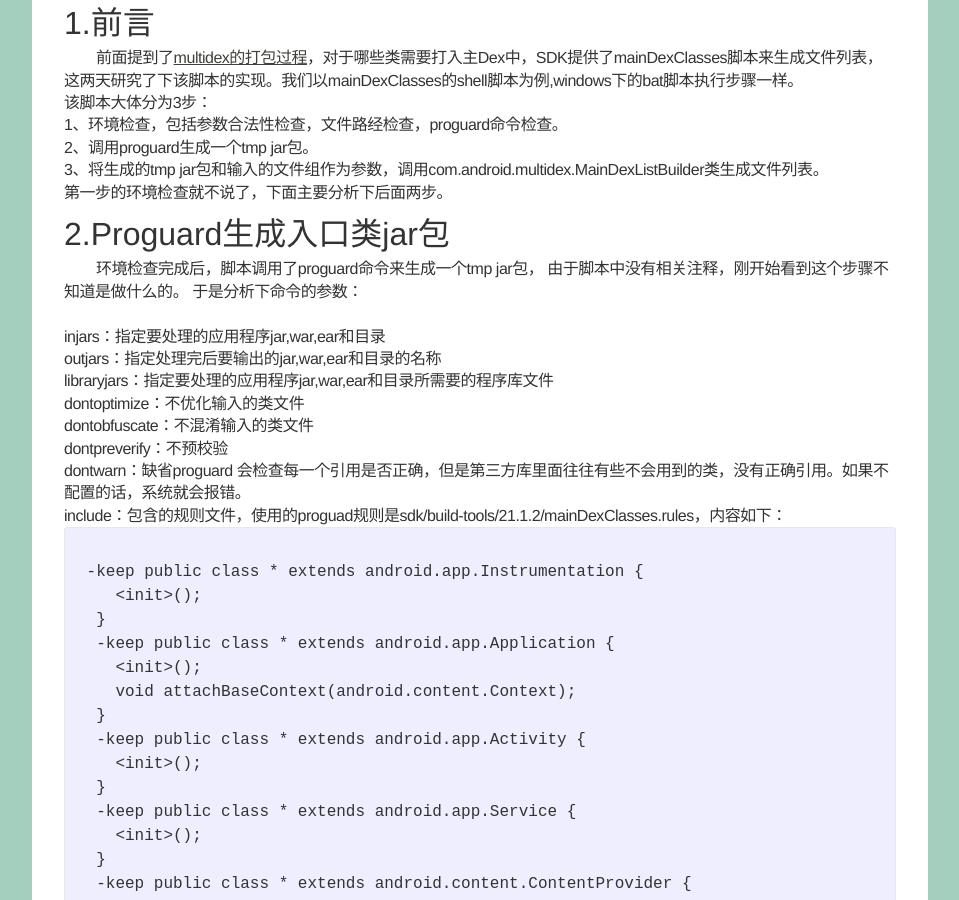
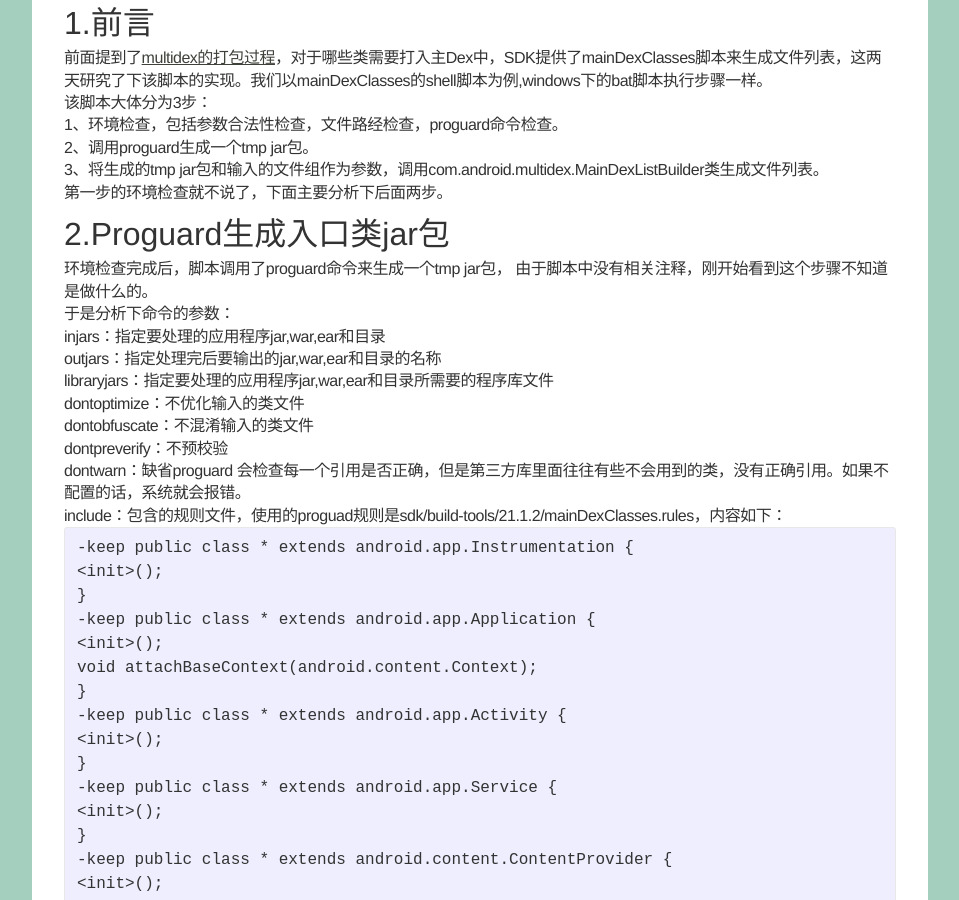
Before and after one commit to coolpers/coolpers.github.io, a Jekyll site: the page built from _posts/2015-04-23-mainDexClasses脚本分析.md, in a window 1280 px wide and 900 px high, scrolled down 332 px. Shown: the whole window, without its empty margins (160-1119 px from the left). Built offline with Jekyll 4.4.1, drawn with Linux system fonts in a browser that asks for light colours; part of the change alters nothing that is shown.

Commit message:
mainDexClasses脚本分析

```diff
--- a/_posts/2015-04-23-mainDexClasses脚本分析.md
+++ b/_posts/2015-04-23-mainDexClasses脚本分析.md
@@ -7,83 +7,97 @@ tags: MultiDex mainDexClasses
 ---
 
 # 1.前言 #
-<p style="text-indent:2em;">
-前面提到了<a href="https://coolpers.github.io/multidex/2015/04/13/multidex.html">multidex的打包过程</a>，对于哪些类需要打入主Dex中，SDK提供了mainDexClasses脚本来生成文件列表，这两天研究了下该脚本的实现。我们以mainDexClasses的shell脚本为例,windows下的bat脚本执行步骤一样。
-</p>
+前面提到了[multidex的打包过程](https://coolpers.github.io/multidex/2015/04/13/multidex.html)，对于哪些类需要打入主Dex中，SDK提供了mainDexClasses脚本来生成文件列表，这两天研究了下该脚本的实现。我们以mainDexClasses的shell脚本为例,windows下的bat脚本执行步骤一样。
 
-<p>
-该脚本大体分为3步：<br/>
-1、环境检查，包括参数合法性检查，文件路经检查，proguard命令检查。<br/>
-2、调用proguard生成一个tmp jar包。<br/>
-3、将生成的tmp jar包和输入的文件组作为参数，调用com.android.multidex.MainDexListBuilder类生成文件列表。<br/>
+该脚本大体分为3步：
+
+1、环境检查，包括参数合法性检查，文件路经检查，proguard命令检查。
+
+2、调用proguard生成一个tmp jar包。
+
+3、将生成的tmp jar包和输入的文件组作为参数，调用com.android.multidex.MainDexListBuilder类生成文件列表。
+
 第一步的环境检查就不说了，下面主要分析下后面两步。
-</p>
 
 # 2.Proguard生成入口类jar包 #
-<p style="text-indent:2em;">
+
 环境检查完成后，脚本调用了proguard命令来生成一个tmp jar包，
 由于脚本中没有相关注释，刚开始看到这个步骤不知道是做什么的。
-于是分析下命令的参数：<br/><br/>
-injars：指定要处理的应用程序jar,war,ear和目录<br/>
-outjars：指定处理完后要输出的jar,war,ear和目录的名称<br/>
-libraryjars：指定要处理的应用程序jar,war,ear和目录所需要的程序库文件<br/>
-dontoptimize：不优化输入的类文件<br/>
-dontobfuscate：不混淆输入的类文件<br/>
-dontpreverify：不预校验<br/>
-dontwarn：缺省proguard 会检查每一个引用是否正确，但是第三方库里面往往有些不会用到的类，没有正确引用。如果不配置的话，系统就会报错。<br/>
-include：包含的规则文件，使用的proguad规则是sdk/build-tools/21.1.2/mainDexClasses.rules，内容如下：<br/>
-<pre>
-<code>
- -keep public class * extends android.app.Instrumentation {
-    &lt;init&gt;();
-  }
-  -keep public class * extends android.app.Application {
-    &lt;init&gt;();
+
+于是分析下命令的参数：
+
+injars：指定要处理的应用程序jar,war,ear和目录
+
+outjars：指定处理完后要输出的jar,war,ear和目录的名称
+
+libraryjars：指定要处理的应用程序jar,war,ear和目录所需要的程序库文件
+
+dontoptimize：不优化输入的类文件
+
+dontobfuscate：不混淆输入的类文件
+
+dontpreverify：不预校验
+
+dontwarn：缺省proguard 会检查每一个引用是否正确，但是第三方库里面往往有些不会用到的类，没有正确引用。如果不配置的话，系统就会报错。
+
+include：包含的规则文件，使用的proguad规则是sdk/build-tools/21.1.2/mainDexClasses.rules，内容如下：
+
+	-keep public class * extends android.app.Instrumentation {
+    <init>();
+	}
+	-keep public class * extends android.app.Application {
+    <init>();
     void attachBaseContext(android.content.Context);
-  }
-  -keep public class * extends android.app.Activity {
-    &lt;init&gt;();
-  }
-  -keep public class * extends android.app.Service {
-    &lt;init&gt;();
-  }
-  -keep public class * extends android.content.ContentProvider {
-   &lt;init&gt;();
-  }
-  -keep public class * extends android.content.BroadcastReceiver {
-   &lt;init&gt;();
-  }
-  -keep public class * extends android.app.backup.BackupAgent {
-   &lt;init&gt;();
-  }
+	}
+	-keep public class * extends android.app.Activity {
+    <init>();
+	}
+	-keep public class * extends android.app.Service {
+    <init>();
+	}
+	-keep public class * extends android.content.ContentProvider {
+	<init>();
+	}
+	-keep public class * extends android.content.BroadcastReceiver {
+	<init>();
+	}
+	-keep public class * extends android.app.backup.BackupAgent {
+	<init>();
+	}
+	-keep public class * extends java.lang.annotation.Annotation {
+	*;
+	}
 
-  -keep public class * extends java.lang.annotation.Annotation {
-   *;
-  }
-</code>
-</pre>
-</p>
-proguard官网绘制的执行流程图：<br/>
-<img src="https://raw.githubusercontent.com/coolpers/coolpers.github.io/master/assets/posts/2015-04-23-mainDexClasses/proguard-sequence.png" alt="" width="60%"/><br/>
-结合proguard的执行流程图及脚本中参数，发现只执行了shrink操作。<br/><br/>
-下载proguard源码，通过查看proguard的代码，发现shrink步骤会根据keep规则保留需要的类，去除不需要的。<br/><br/>
-至此，我们明白最后打出的tmp jar包只保留了符合keep规则的类，这些类作为入口类。<br/><br/>
-验证：<br/><br/>
+proguard官网绘制的执行流程图：
+
+![](/assets/posts/2015-04-23-mainDexClasses/proguard-sequence.png)
+
+结合proguard的执行流程图及脚本中参数，发现只执行了shrink操作。
+
+下载proguard源码，通过查看proguard的代码，发现shrink步骤会根据keep规则保留需要的类，去除不需要的。
+
+至此，我们明白最后打出的tmp jar包只保留了符合keep规则的类，这些类作为入口类。
+
+验证：
+
 注释掉脚本中trap cleanTmp 0这一行，防止jar包在脚本执行完成后被删除。
-运行脚本完成后在/tmp目录下多了一个mainDexClasses-xxxxx.tmp.jar文件，将文件用JD-GUI打开，如下：<br/>
-<img src="https://raw.githubusercontent.com/coolpers/coolpers.github.io/master/assets/posts/2015-04-23-mainDexClasses/tempjar.png" alt="" width="60%"/><br/>
+运行脚本完成后在/tmp目录下多了一个mainDexClasses-xxxxx.tmp.jar文件，将文件用JD-GUI打开，如下：
+
+![](/assets/posts/2015-04-23-mainDexClasses/tempjar.png)
+
 只保留了符合keep规则的类。
 
 
 
 # 3.MainDexListBuilder生成文件列表 #
-<p style="text-indent:2em;">
-虽然前面已经生成了入口类，但我们不能直接将入口类的类名输出到文件作为主dex的文件列表。比如入口类中的匿名内部类。<br/>
-这就需要再分析入口类，找出其引用的其他类，MainDexListBuilder实现了该功能，<a href="https://android.googlesource.com/platform/dalvik/+/893795fc95fdd77d398ebb77a0fe336c45b596cf/dx/src/com/android/multidex/MainDexListBuilder.java">下载MainDexListBuilder代码</a>。<br/>
-MainDexListBuilder构造方法：<br/>
-<pre>
-<code>
- public MainDexListBuilder(String rootJar, String pathString) throws IOException {
+
+虽然前面已经生成了入口类，但我们不能直接将入口类的类名输出到文件作为主dex的文件列表。比如入口类中的匿名内部类。
+
+这就需要再分析入口类，找出其引用的其他类，MainDexListBuilder实现了该功能，[下载MainDexListBuilder代码](https://android.googlesource.com/platform/dalvik/+/893795fc95fdd77d398ebb77a0fe336c45b596cf/dx/src/com/android/multidex/MainDexListBuilder.java)。
+
+MainDexListBuilder构造方法：
+
+	public MainDexListBuilder(String rootJar, String pathString) throws IOException {
         ZipFile jarOfRoots = null;
         Path path = null;
         try {
@@ -104,17 +118,15 @@ MainDexListBuilder构造方法：<br/>
         }
     }
 
-</code>
-</pre>
-rootJar是入口类jar包，封装成一个ZipFile<br/><br/>
-pathString是我们指定的输入文件组，封装成一个Path类，该类会遍历所有的的class文件，并根据class文件的格式解析，将class文件的各个部分映射到DirectClassFile类中,最后生成类名到DirectClassFile的哈希表。<br/><br/>
-生成ClassReferenceListBuilder实例，调用addRoots方法，该方法会遍历入口类的jar包，获取入口类并将类名加入到classNames列表中，然后在Path中根据类名查询到该入口类对应的DirectClassFile，根据DirectClassFile常量表，查找该类引用到的其他类，并将引用到的类及其父类和接口加入到classNames列表中，具体如下：<br/>
-</p>
-<pre>
-<code>
-    public void addRoots(ZipFile jarOfRoots) throws IOException {
+rootJar是入口类jar包，封装成一个ZipFile
+
+pathString是我们指定的输入文件组，封装成一个Path类，该类会遍历所有的的class文件，并根据class文件的格式解析，将class文件的各个部分映射到DirectClassFile类中,最后生成类名到DirectClassFile的哈希表。
+
+生成ClassReferenceListBuilder实例，调用addRoots方法，该方法会遍历入口类的jar包，获取入口类并将类名加入到classNames列表中，然后在Path中根据类名查询到该入口类对应的DirectClassFile，根据DirectClassFile常量表，查找该类引用到的其他类，并将引用到的类及其父类和接口加入到classNames列表中，具体如下：
+
+	public void addRoots(ZipFile jarOfRoots) throws IOException {
         // keep roots
-        for (Enumeration&lt;? extends ZipEntry&gt; entries = jarOfRoots.entries();
+        for (Enumeration<? extends ZipEntry> entries = jarOfRoots.entries();
                 entries.hasMoreElements();) {
             ZipEntry entry = entries.nextElement();
             String name = entry.getName();
@@ -123,7 +135,7 @@ pathString是我们指定的输入文件组，封装成一个Path类，该类会
             }
         }
         // keep direct references of roots (+ direct references hierarchy)
-        for (Enumeration&lt;? extends ZipEntry&gt; entries = jarOfRoots.entries();
+        for (Enumeration<? extends ZipEntry> entries = jarOfRoots.entries();
                 entries.hasMoreElements();) {
             ZipEntry entry = entries.nextElement();
             String name = entry.getName();
@@ -137,8 +149,7 @@ pathString是我们指定的输入文件组，封装成一个Path类，该类会
             }
         }
     }
-</code>
-</pre>
+
 最后将获取的classNames输出到文件。至此主dex所需的类列表生成了。
 
 # 4.遇到的问题 #
```
